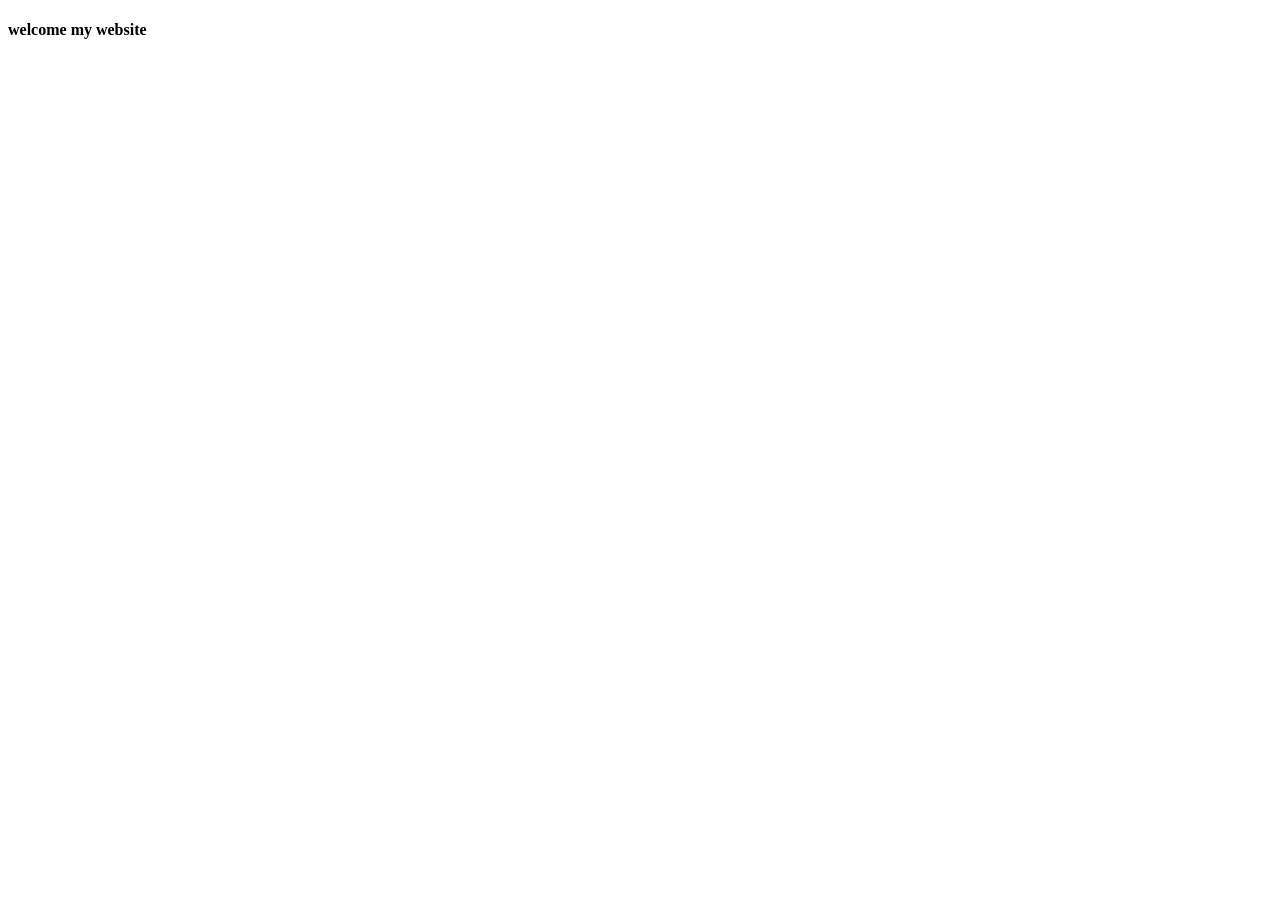
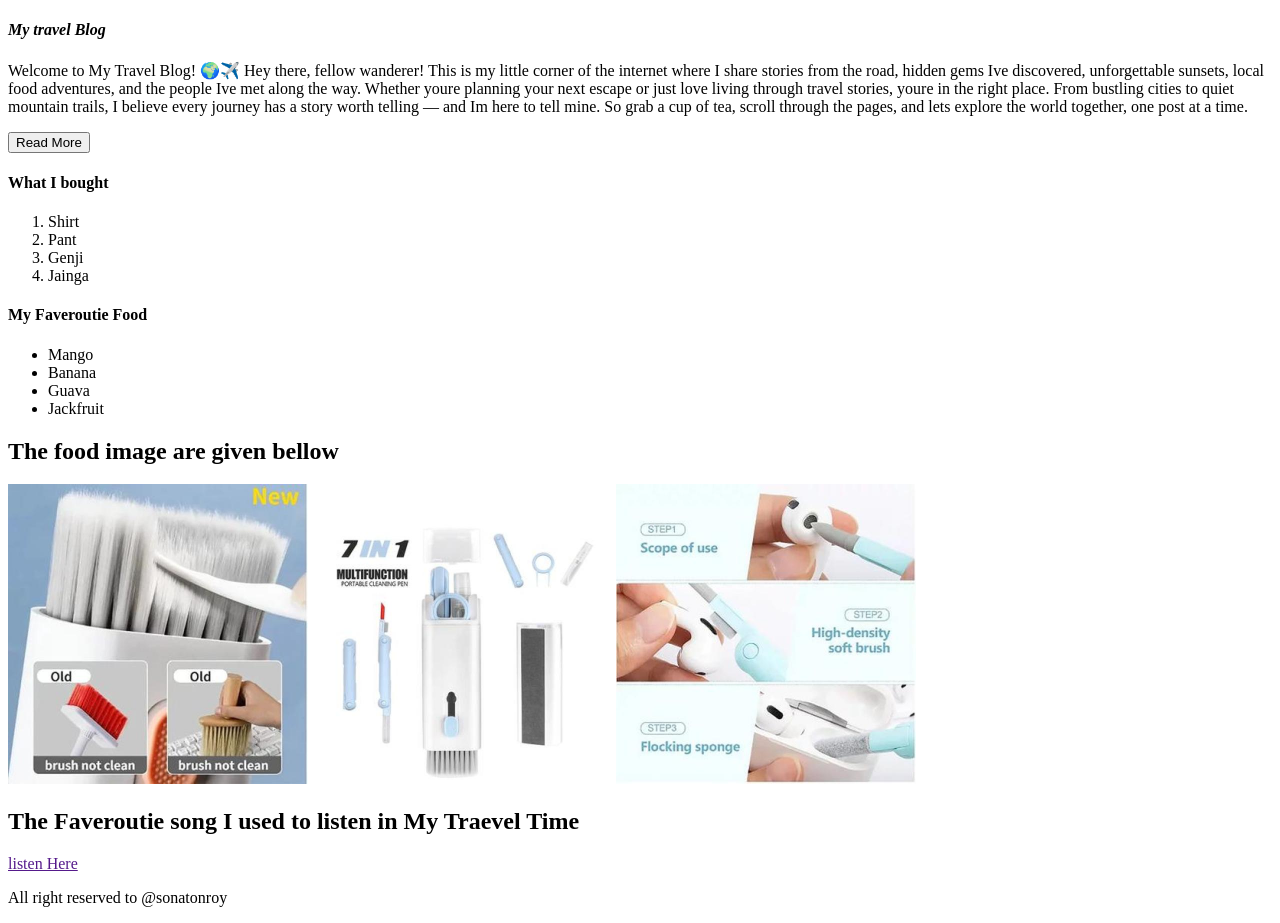
Before and after one commit to sonatonroyofficial/My-third-website-testing, a plain HTML site: page index.html in a window 1280 px wide. Before the commit the page ends 800 px from the top, so only its background shows below. Drawn offline with Linux system fonts and the light colour scheme.

Commit message:
first tasting code

```diff
--- a/index.html
+++ b/index.html
@@ -6,6 +6,43 @@
     <title>My third website testing</title>
 </head>
 <body>
-    <h4>welcome my website</h4>
+    <h4><i>My travel Blog</i></h4>
+    <p>Welcome to My Travel Blog! 🌍✈️ Hey there, fellow wanderer! This is my little corner of the internet where I share stories from the road, hidden gems Ive discovered, unforgettable sunsets, local food adventures, and the people Ive met along the way. Whether youre planning your next escape or just love living through travel stories, youre in the right place. From bustling cities to quiet mountain trails, I believe every journey has a story worth telling — and Im here to tell mine. So grab a cup of tea, scroll through the pages, and lets explore the world together, one post at a time.</p>
+
+    <button>Read More</button>
+
+    <h4><b>What I bought</b></h4>
+    <div>
+        <ol>
+               <li>Shirt</li>
+               <li>Pant</li>
+               <li>Genji</li>
+               <li>Jainga</li>
+
+        </ol>
+        <h4><b>My Faveroutie Food</b></h4>
+        <ul>
+            <li>Mango</li>
+            <li>Banana</li>
+            <li>Guava</li>
+            <li>Jackfruit</li>
+        </ul>
+
+        <h2>The food image are given bellow</h2>
+
+        <img width="300px" src="image/1.jpg" alt="">
+
+        <img width="300px" src="image/3.jpg" alt="">
+        <img width="300px" src="image/4.jpg" alt="">
+
+
+        <h2>The Faveroutie song I used to listen in My Traevel Time</h2>
+
+         <a href="">listen Here</a>
+
+         <p>All right reserved to @sonatonroy</p>
+
+    </div>
+
 </body>
 </html>
```
Also changed, not shown: image/1.jpg (added), image/2.jpg (added), image/3.jpg (added), image/4.jpg (added).
